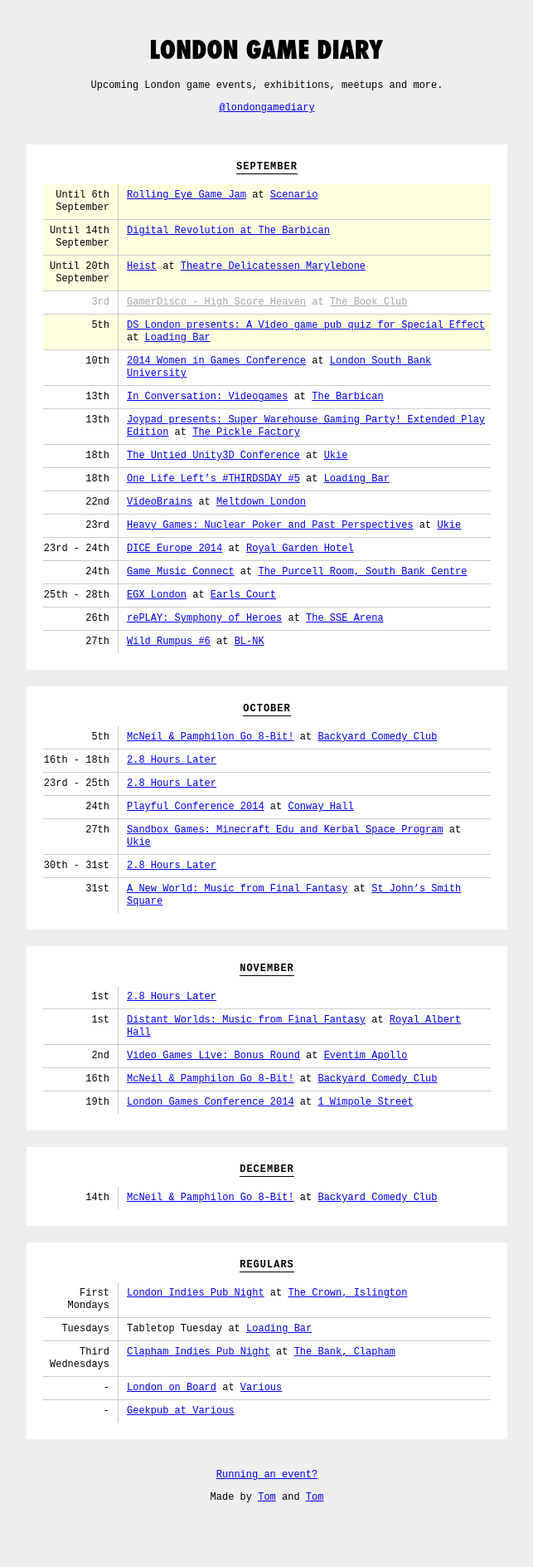
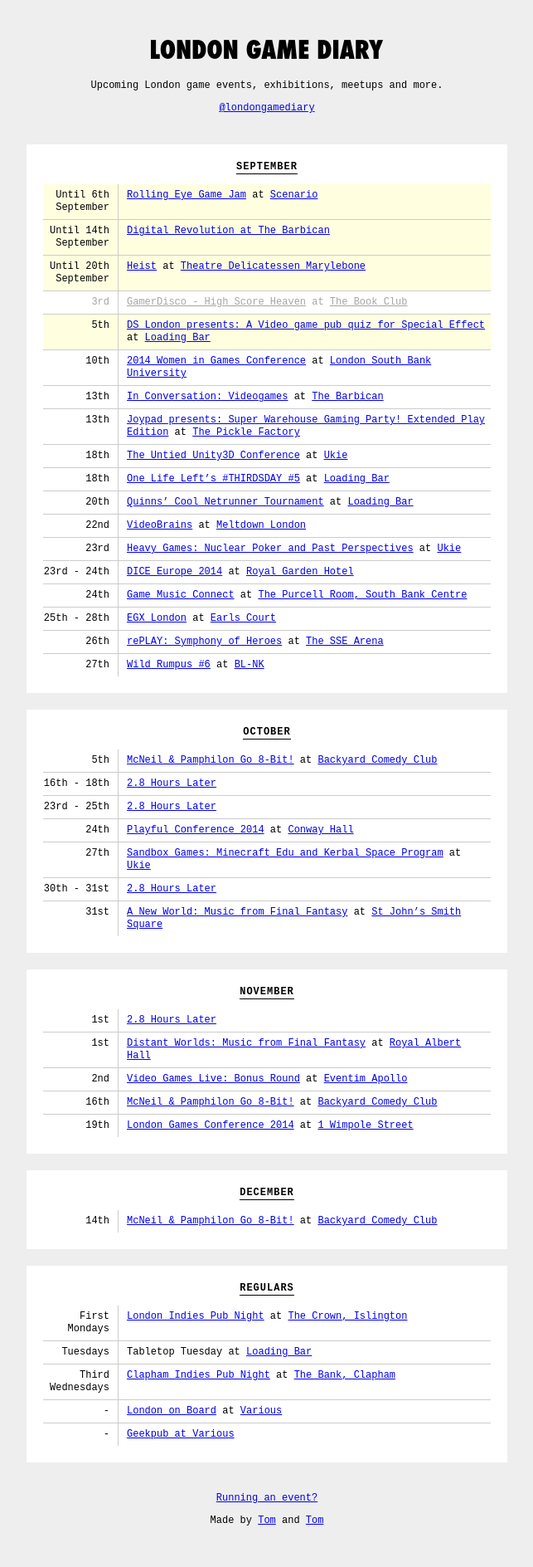
Before and after one commit to thomasmarshall/londongamediary.com, a Jekyll site: the page built from index.html, in a window 1280 px wide. Shown: the whole page at 83% size, without its empty margins (318-961 px from the left). Built offline with Jekyll 4.4.1, drawn with Linux system fonts in a browser that asks for light colours; nearby versions of some CDN libraries; before the commit the page ends 1860 px from its top, so only the background shows below that.

Commit message:
Update events.yml

```diff
--- a/_data/events.yml
+++ b/_data/events.yml
@@ -54,6 +54,11 @@
   link: "https://www.facebook.com/events/1458589364418194/?fref=ts"
   location: "[Loading Bar](http://barscenario.co.uk/)"
   date: 2014-09-18
+
+- title: "Quinns' Cool Netrunner Tournament"
+  link: "https://www.eventbrite.com/e/quinns-cool-netrunner-tournament-tickets-12893206929"
+  location: "[Loading Bar](http://barscenario.co.uk/)"
+  date: 2014-09-20
 
 - title: "VideoBrains"
   link: "https://www.eventbrite.co.uk/e/videobrains-tickets-12612154293"
```
